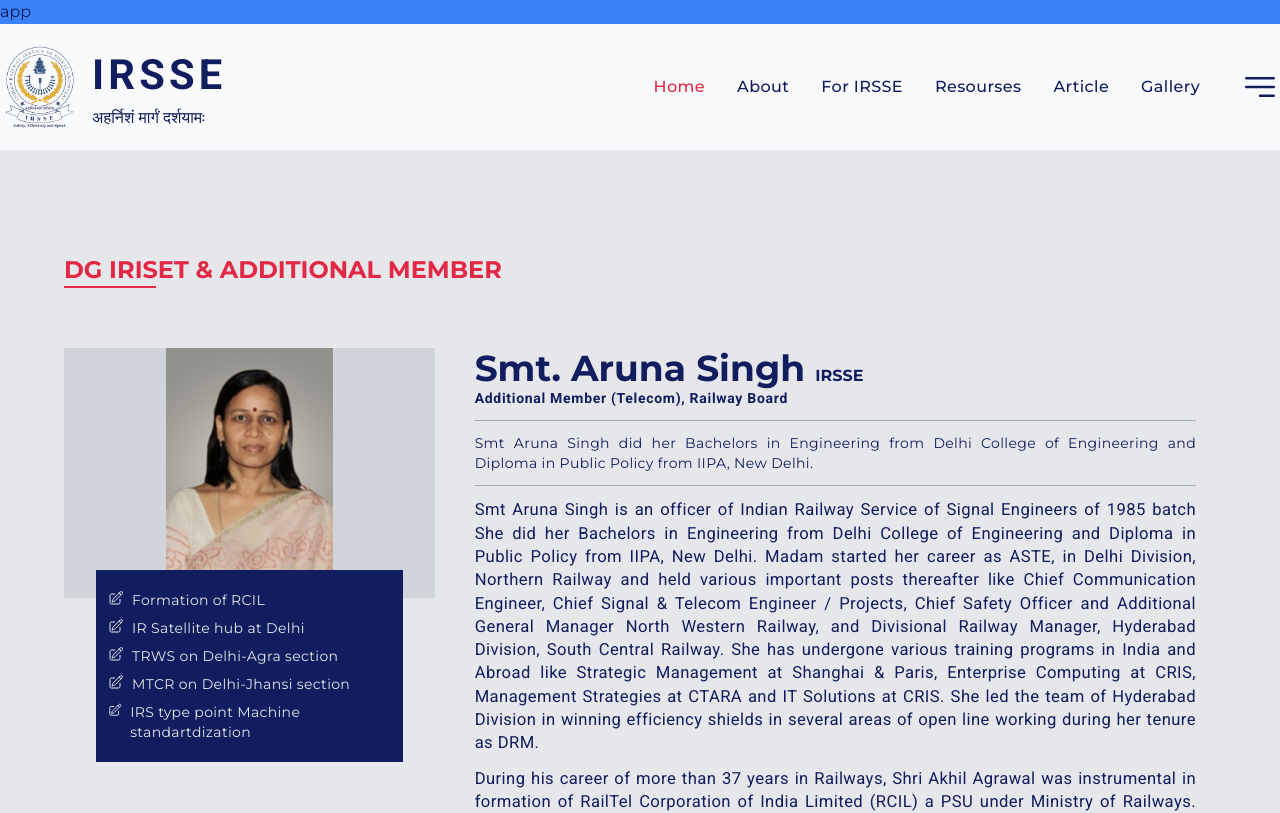
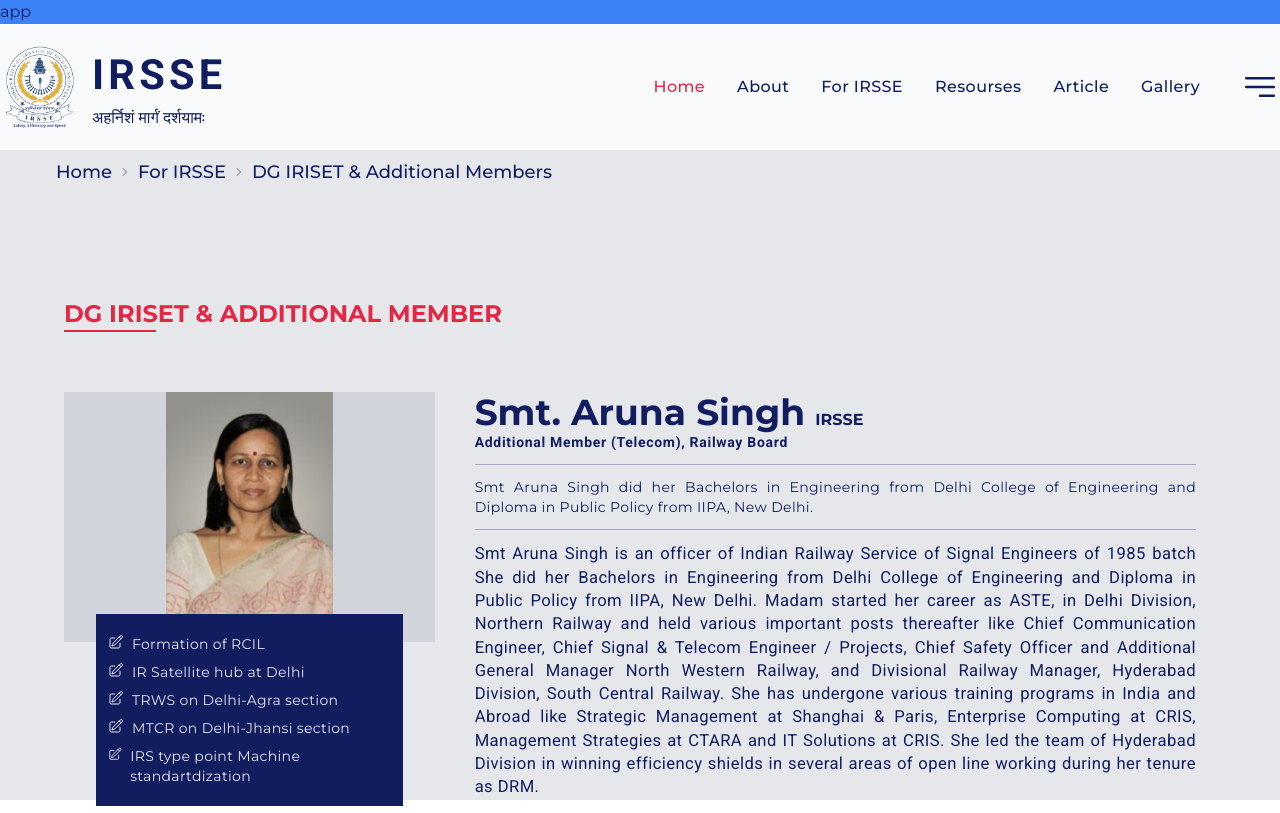
Before and after one commit to RupeshMahanta1994/irsse-front-end, a React (Vite) app: page /additionalMember in a window 1280 px wide. Shown: the top 813 px of the page. Built offline with nearby package versions, Linux system fonts and the light colour scheme.

Commit message:
added a front end ui

```diff
--- a/package.json
+++ b/package.json
@@ -26,6 +26,7 @@
     "@typescript-eslint/parser": "^6.10.0",
     "@vitejs/plugin-react": "^4.2.0",
     "autoprefixer": "^10.4.16",
+    "daisyui": "^4.8.0",
     "eslint": "^8.53.0",
     "eslint-plugin-react-hooks": "^4.6.0",
     "eslint-plugin-react-refresh": "^0.4.4",
--- a/src/Pages/About/index.tsx
+++ b/src/Pages/About/index.tsx
@@ -6,6 +6,13 @@
 
 const About = () => {
   return (
+    <>
+      <div className="text-lg font-medium breadcrumbs ">
+        <ul className="mx-10">
+          <li><a href="/">Home</a></li>
+          <li>About</li>
+        </ul>
+      </div>
       <div className="bg-gray-50 py-10">
         {/*About me section */}
         <div className="container mx-auto">
@@ -369,6 +376,7 @@
           </div>
         </div>
       </div>
+    </>
   );
 };
 
--- a/src/Pages/for IRSSE/Additional Member/index.tsx
+++ b/src/Pages/for IRSSE/Additional Member/index.tsx
@@ -3,6 +3,14 @@
 
 const index = () => {
   return (
+    <>
+    <div className="text-lg font-medium breadcrumbs ">
+        <ul className="mx-14">
+          <li><a href="/">Home</a></li>
+          <li>For IRSSE</li>
+          <li>DG IRISET & Additional Members</li>
+        </ul>
+      </div>
     <div>
       <div className=" md:p-16 ">
         <div className="px-2 sm:px-0 my-10">
@@ -120,6 +128,7 @@
         {/**Individual Profile */}
       </div>
     </div>
+    </>
   );
 };
 
--- a/tailwind.config.js
+++ b/tailwind.config.js
@@ -27,5 +27,5 @@
       },
     },
   },
-  plugins: [],
+  plugins: [require("daisyui")],
 };
```
Also changed, not shown: 1 other file (tests, documents, lock files or other folders). Lines whose indentation alone changed are shown as unchanged.
